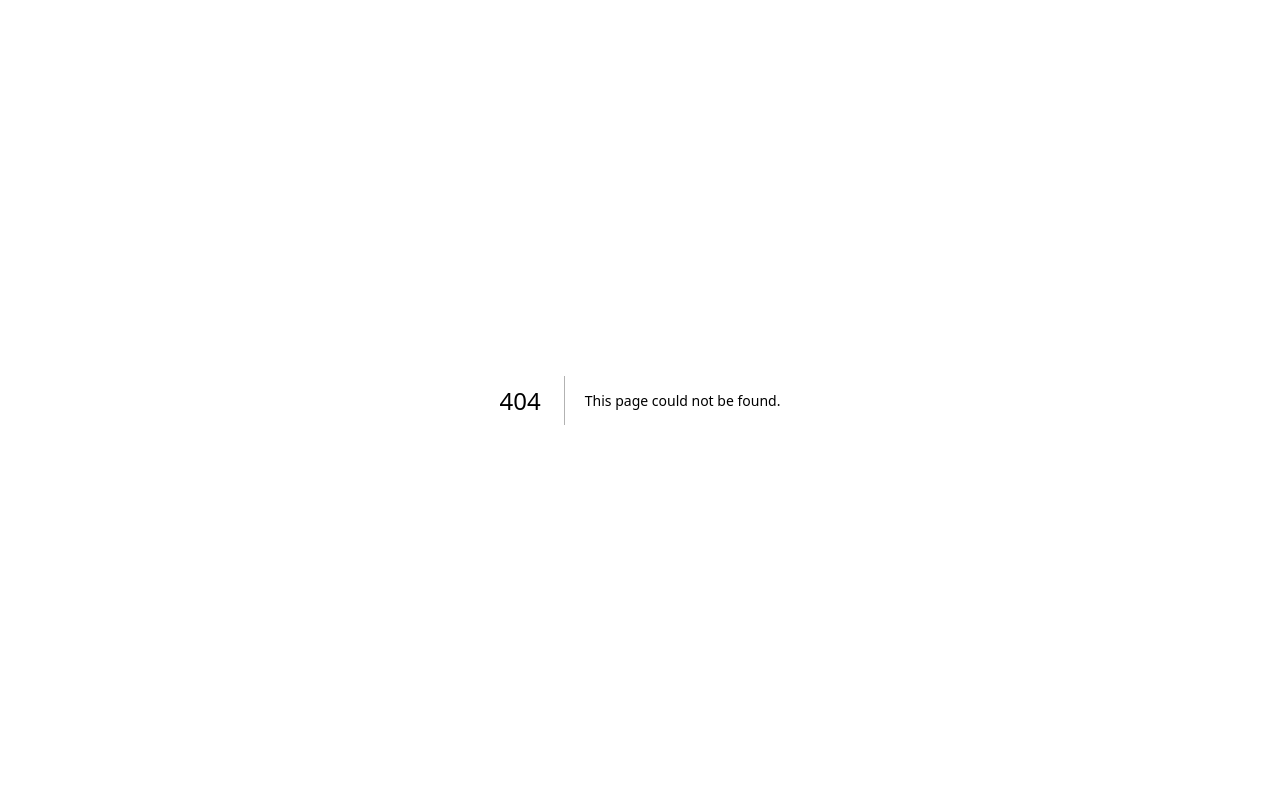
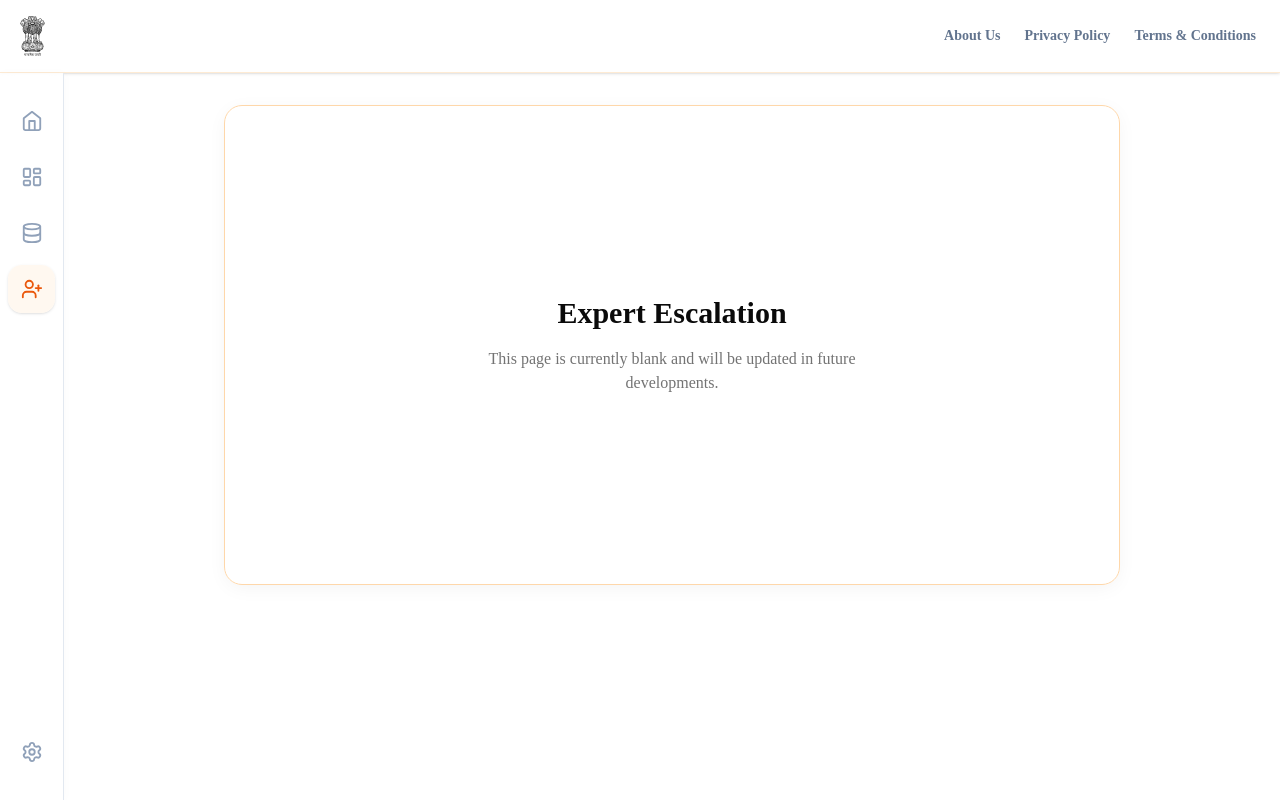
Before and after one commit to Hero-Harshit/SIH-2026, a Next.js app in the folder frontend/: page /expert-escalation in a window 1280 px wide. Before the commit this address had no page. Built offline with nearby package versions, Linux system fonts and the light colour scheme.

Commit message:
expert escalation has been added

```diff
--- /dev/null
+++ b/frontend/src/app/expert-escalation/page.tsx
@@ -0,0 +1,29 @@
+"use client";
+
+import Header from "@/components/Header";
+import Sidebar from "@/components/Sidebar";
+
+export default function ExpertEscalation() {
+  return (
+    <main className="min-h-screen pb-10 flex flex-col bg-background text-foreground">
+      <Header />
+
+      <div className="flex flex-1 w-full max-w-[1600px] mx-auto relative">
+        <Sidebar />
+
+        {/* Main Content Area - Centered */}
+        <div className="flex-1 lg:ml-16 w-full px-4 lg:px-12 pt-8 pb-12 overflow-x-hidden flex justify-center">
+          <div className="w-full max-w-4xl">
+            {/* Blank as of now for Future Developments */}
+            <div className="flex flex-col items-center justify-center h-[60vh] text-center formal-panel rounded-2xl p-10 animate-in fade-in zoom-in duration-500">
+              <h2 className="text-3xl font-bold text-foreground mb-4">Expert Escalation</h2>
+              <p className="text-muted-foreground max-w-md">
+                This page is currently blank and will be updated in future developments.
+              </p>
+            </div>
+          </div>
+        </div>
+      </div>
+    </main>
+  );
+}
--- a/frontend/src/components/Sidebar.tsx
+++ b/frontend/src/components/Sidebar.tsx
@@ -2,8 +2,7 @@
 
 import Link from "next/link";
 import { usePathname } from "next/navigation";
-import { Settings } from "lucide-react";
-
+import { Settings, UserPlus } from "lucide-react";
 export default function Sidebar() {
   const pathname = usePathname();
 
@@ -39,6 +38,13 @@ export default function Sidebar() {
           <path d="M3 5V19A9 3 0 0 0 21 19V5"/>
           <path d="M3 12A9 3 0 0 0 21 12"/>
         </svg>
+      )
+    },
+    {
+      name: "Expert Escalation",
+      href: "/expert-escalation",
+      icon: (
+        <UserPlus size={22} className="shrink-0" />
       )
     }
   ];
```
